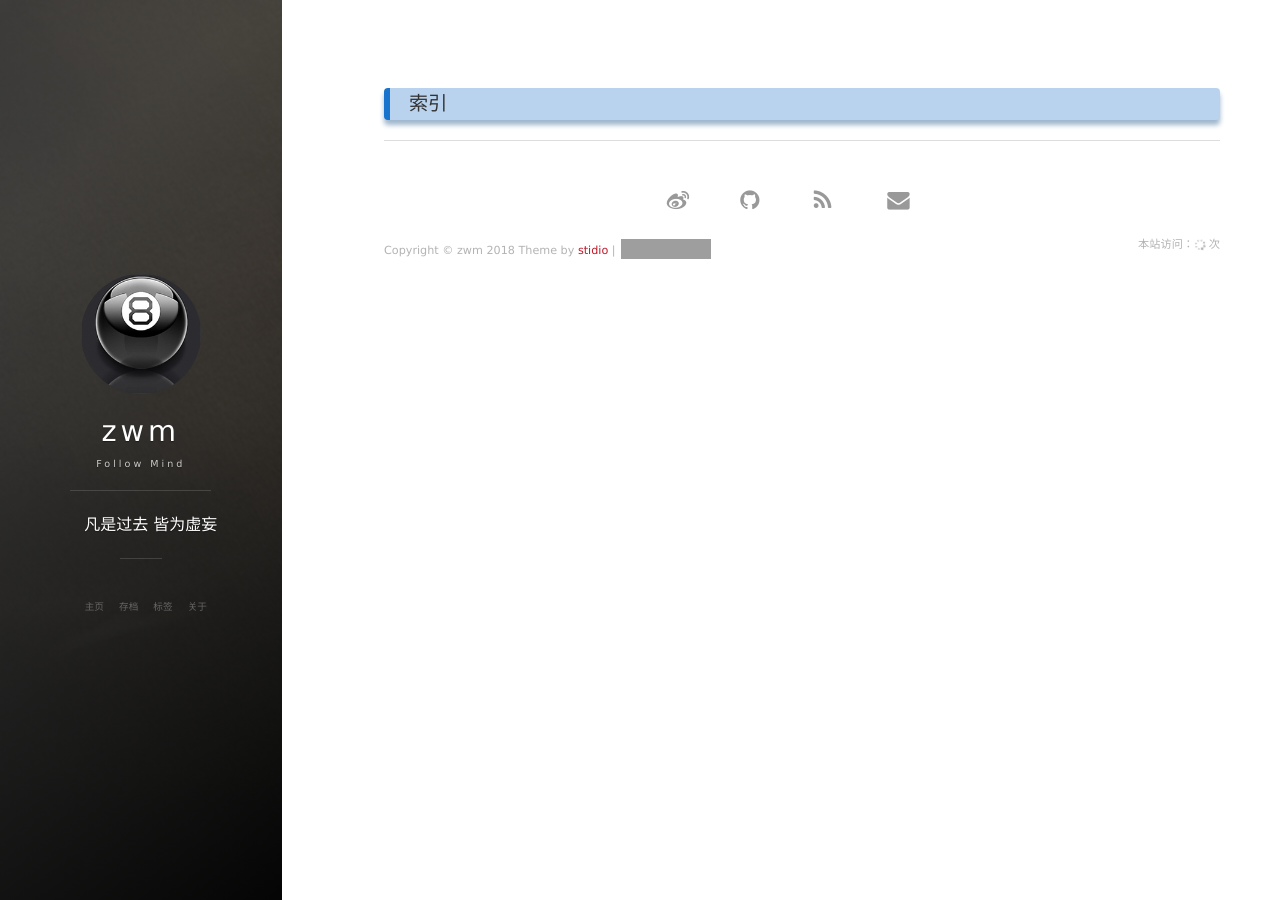
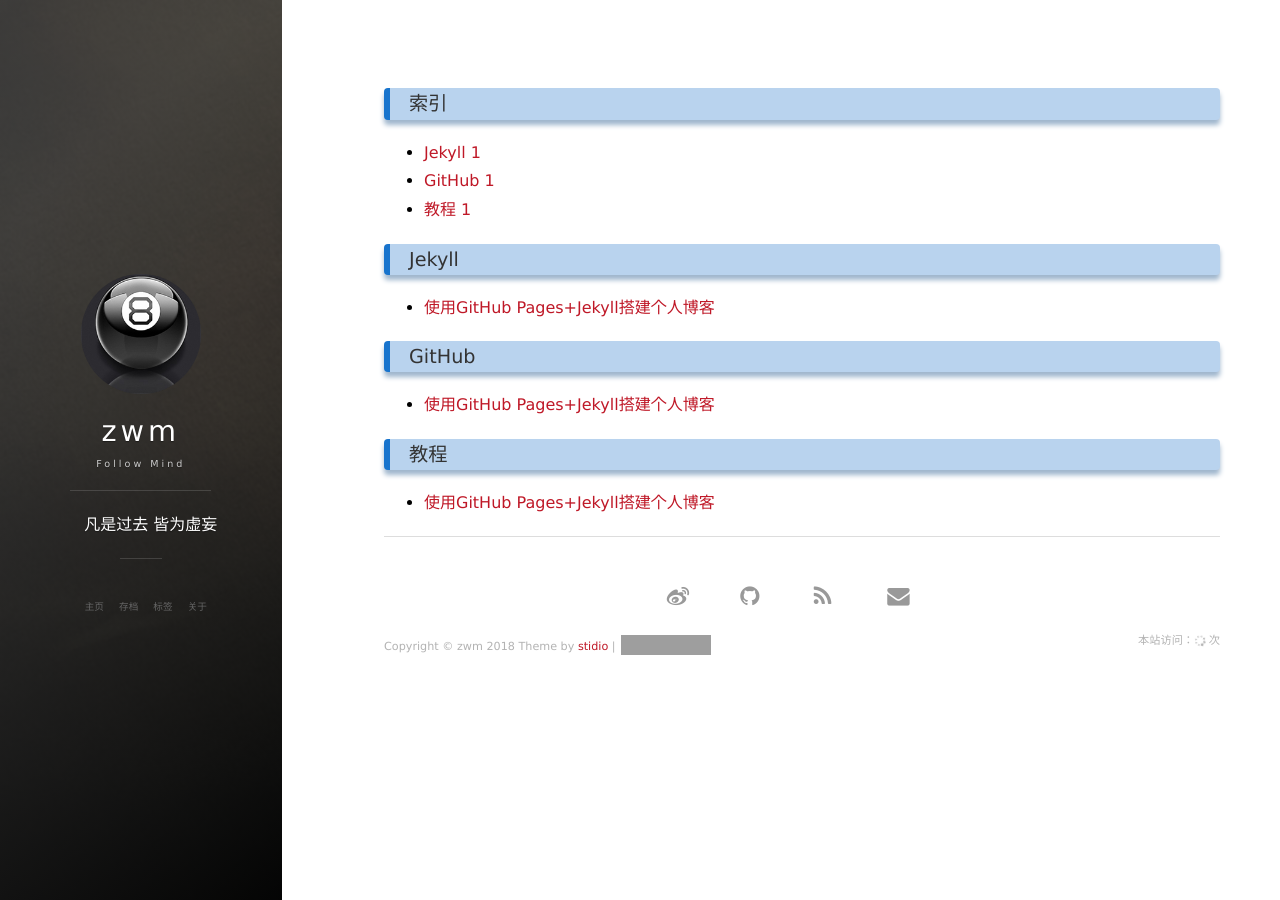
Before and after one commit to zhangwenm/zhangwenming.github.io, a Jekyll site: the page built from tags.html, in a window 1280 px wide. Built offline with Jekyll 4.4.1, drawn with Linux system fonts in a browser that asks for light colours; nearby versions of some CDN libraries; comment, search, counter and statistics services are not loaded; grey boxes are pictures that could not be loaded.

Commit message:
个人博客上线

```diff
--- a/_config.yml
+++ b/_config.yml
@@ -5,7 +5,7 @@
 # 头像里面的标题
 avatarTitle: zwm
 # 头像里面的描述
-avatarDesc: 编程·管理·运动·读书.音乐
+avatarDesc: 编程·运动·读书.音乐
 url: "https://zhangwenm.github.io"
 
 # Comment
--- /dev/null
+++ b/_posts/2018-11-24-build_blog_with_github_and_jekyll.md
@@ -0,0 +1,8 @@
+---
+layout: post
+title: 使用GitHub Pages+Jekyll搭建个人博客
+date: 2018-11-24
+tags: [Jekyll, GitHub, 教程]
+---
+
+周末折腾了大概两个半天加两个个晚上，基于[GitHub Pages](https://pages.github.com){:target="_blank"} + stidio简书教程及模板(stidio(https://www.jianshu.com/p/f2ca9ea74d8f "stidio"){:target="_blank"}){:target="_blank"})的个人博客站点终于上线了，this is the begin！
```
